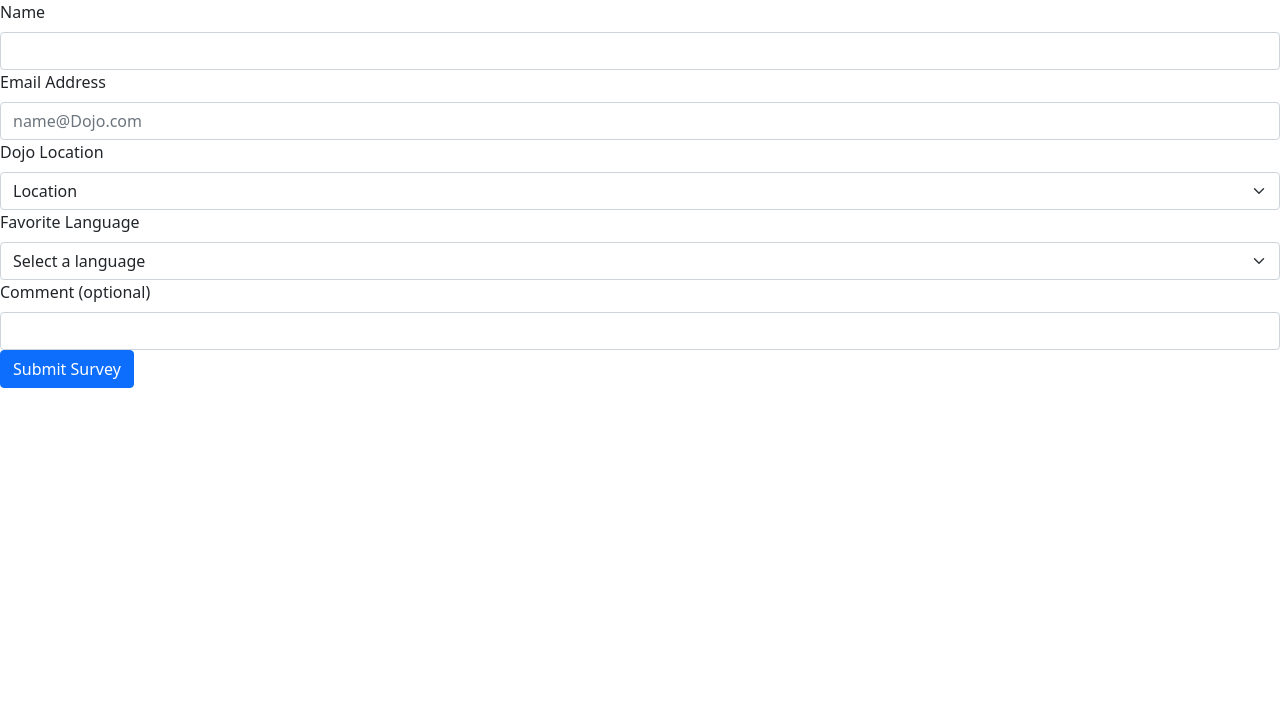
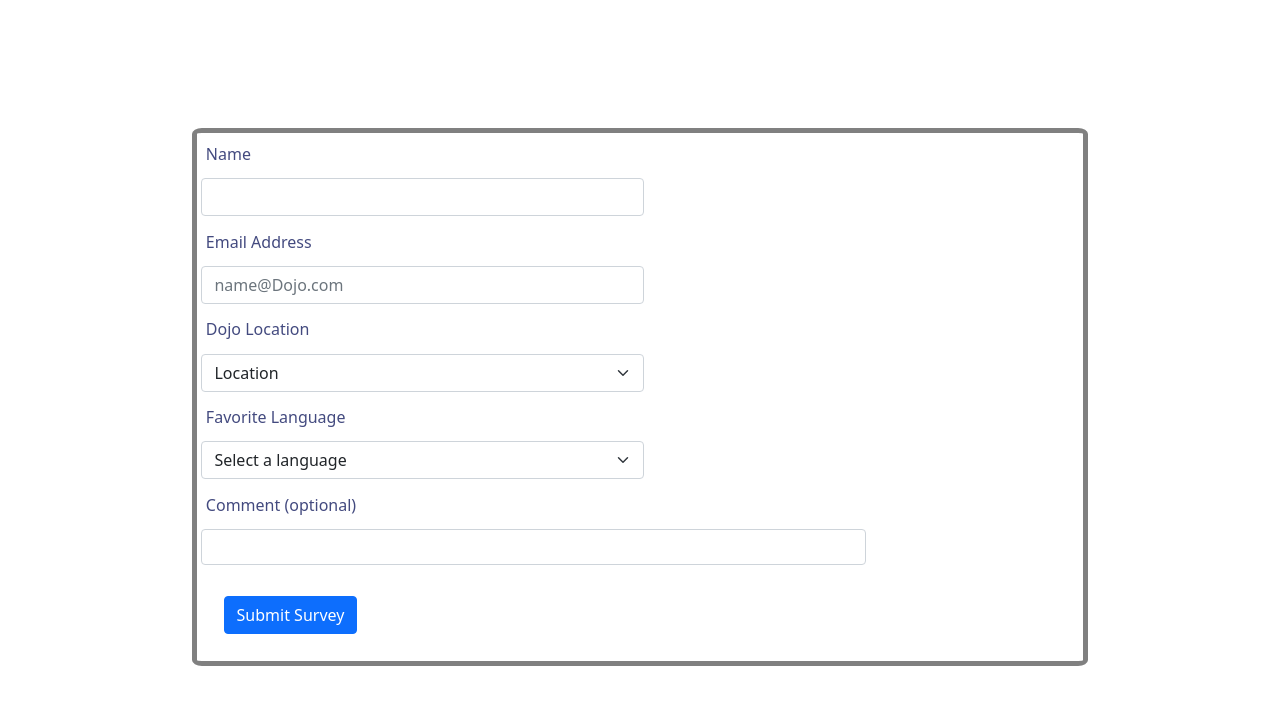
Before and after one commit to Borelli28/dojo-survey-django, a Django app: template dojo_survey_app/templates/index.html in a window 1280 px wide. Shown: the top 705 px of the page. Run offline with Django 3.2, Linux system fonts and the light colour scheme; the template is opened without the code that fills it, so the values that code supplies are empty.

Commit message:
Done with index.html now working on results page

```diff
--- a/dojo_survey_app/static/style.css
+++ b/dojo_survey_app/static/style.css
@@ -0,0 +1,35 @@
+body {
+    display: flex;
+    justify-content: center;
+}
+
+form {
+    margin: 10%;
+    height: 80%;
+    width: 70%;
+    border: 5px solid grey;
+    border-radius: 1.1%;
+}
+
+form #name, #email, #location, #favorite_language{
+    width: 50%;
+}
+
+form #name, #email, #location, #favorite_language, #comment, #submit label{
+    margin: 0.5%;
+}
+
+form #comment {
+    height: 20%;
+    width: 75%;
+}
+
+form #submit {
+    margin: 3%;
+}
+
+form label {
+    color: rgba(48, 55, 114, 0.906);
+    margin-left: 1%;
+    margin-top: 1%;
+}
--- a/dojo_survey_app/templates/index.html
+++ b/dojo_survey_app/templates/index.html
@@ -7,13 +7,14 @@
     <link href="https://cdn.jsdelivr.net/npm/bootstrap@5.0.0-beta2/dist/css/bootstrap.min.css" rel="stylesheet"
         integrity="sha384-BmbxuPwQa2lc/FVzBcNJ7UAyJxM6wuqIj61tLrc4wSX0szH/Ev+nYRRuWlolflfl" crossorigin="anonymous">
     <title>Dojo Survey</title>
+    {% load static %}
+    <link rel="stylesheet" href="{% static 'style.css' %}">
 </head>
 
 <body>
 
-    <form action='/survey_info' method='post'>
+    <form action='/survey_info' method='post' class="mb-3">
         {% csrf_token %}
-        <div class="mb-3">
         <!-- Name and Email -->
         <label for="name" class="form-label">Name</label>
         <input type="text" class="form-control" id="name" name="name">
@@ -31,8 +32,7 @@
 
         <!-- Favorite Language -->
         <label for="favorite_language" class="form-label">Favorite Language</label>
-            <select class="form-select" id="favorite_language" aria-label="Default select example"
-                name="favorite_language">
+        <select class="form-select" id="favorite_language" aria-label="Default select example" name="favorite_language">
             <option selected>Select a language</option>
             <option value="python">Python</option>
             <option value="java">Java</option>
@@ -44,8 +44,7 @@
         <input type="text" class="form-control" id="comment" name="comment">
 
         <!-- Submit Button -->
-            <button type="submit" class="btn btn-primary">Submit Survey</button>
-        </div>
+        <button type="submit" id="submit" class="btn btn-primary">Submit Survey</button>
     </form>
 
 </body>
--- a/dojo_survey_app/templates/result.html
+++ b/dojo_survey_app/templates/result.html
@@ -13,6 +13,9 @@
     <div class="alert alert-primary" role="alert">
         From Submitted Correctly!
     </div>
+
+
+
 </body>
 
 </html>
```
Lines whose indentation alone changed are shown as unchanged.
